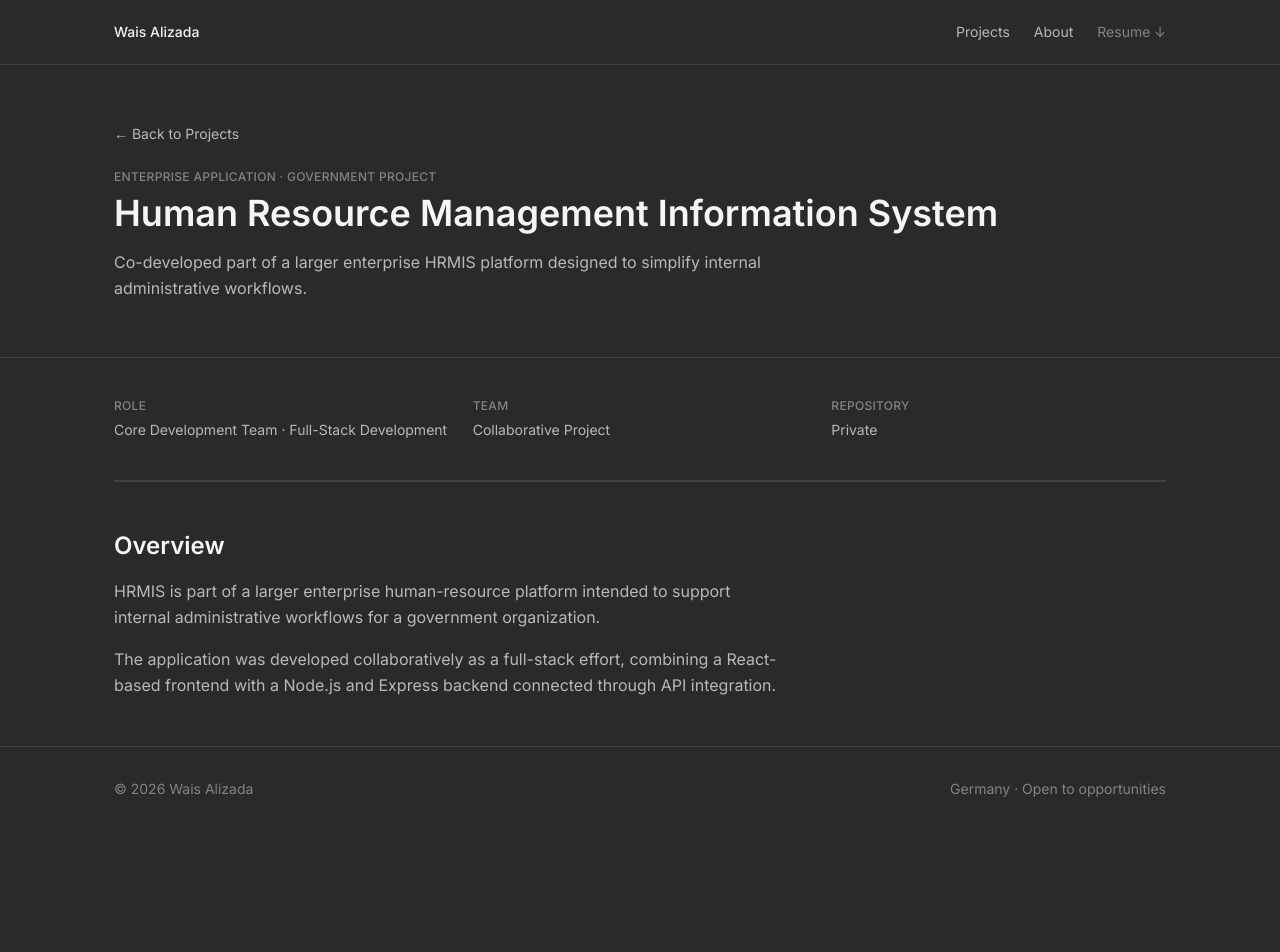
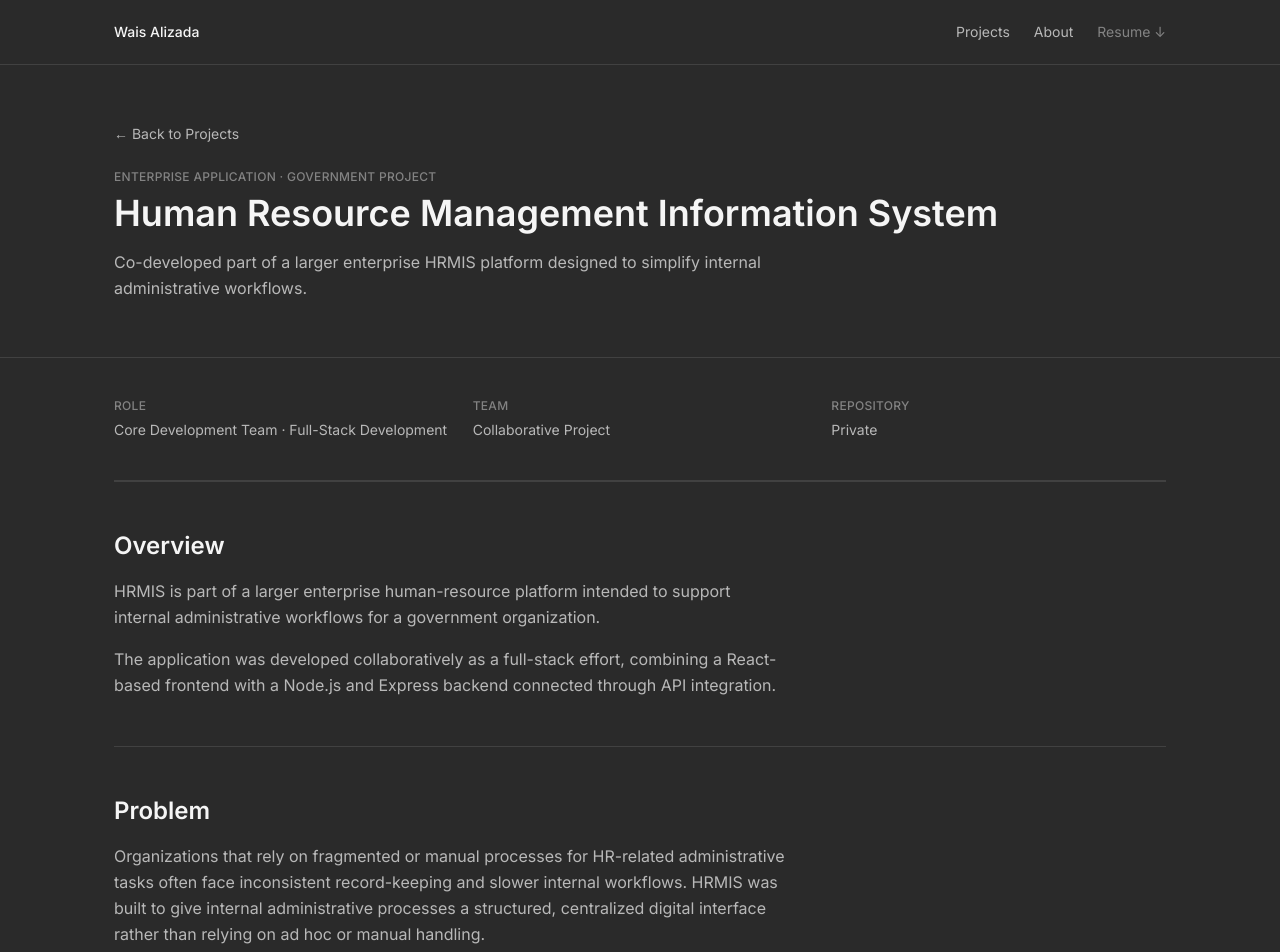
Before and after one commit to wais865/wais865-wais-portfolio, a Next.js app: page /projects/hrmis in a window 1280 px wide. Shown: the top 952 px of the page. Before the commit the page ends 831 px from the top, so only its background shows below. Built offline with nearby package versions, Linux system fonts and the light colour scheme.

Commit message:
feat: add HRMIS problem context
Add the Problem section, framed at a safe/general level: organizations
relying on fragmented or manual HR administrative processes benefit
from a structured, centralized digital interface. No claims about the
specific prior system since that isn't verified.

```diff
--- a/src/app/projects/hrmis/page.tsx
+++ b/src/app/projects/hrmis/page.tsx
@@ -39,6 +39,17 @@ export default function HrmisCaseStudyPage() {
             </p>
           ))}
         </ProjectSection>
+
+        <ProjectSection heading="Problem">
+          {caseStudy.problem.map((paragraph) => (
+            <p
+              key={paragraph}
+              className="text-base leading-relaxed text-secondary [&:not(:first-child)]:mt-4"
+            >
+              {paragraph}
+            </p>
+          ))}
+        </ProjectSection>
       </Container>
     </main>
   );
```
